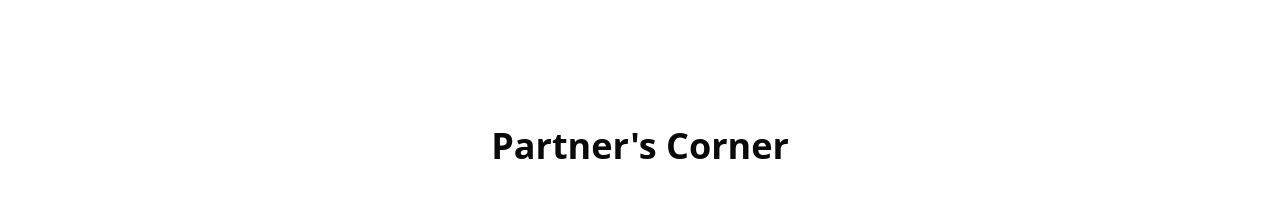
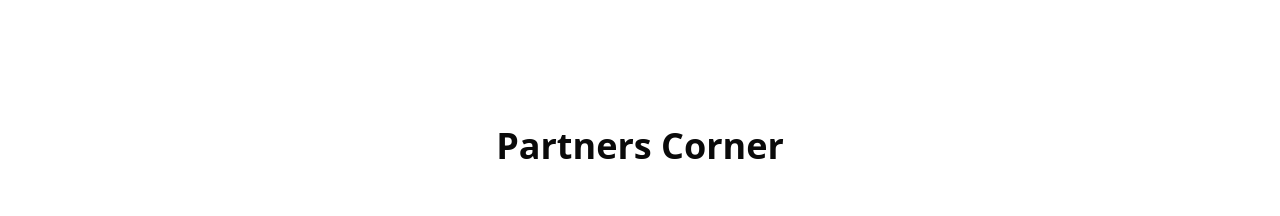
Before and after one commit to Goodtech001/Innercity, a Next.js app: page / in a window 1280 px wide. Shown: the part 2040-2256 px from the top of the page. Built offline with nearby package versions, Linux system fonts and the light colour scheme.

Commit message:
new change

```diff
--- a/components/CornerTitle.tsx
+++ b/components/CornerTitle.tsx
@@ -3,9 +3,7 @@
 function CornerTitle() {
   return (
     <div className="text-center">
-        <h1 className="text-4xl font-bold">
-            Partner's Corner
-        </h1>
+        <h1 className="text-4xl font-bold">Partners Corner</h1>
     </div>
   )
 }
```
